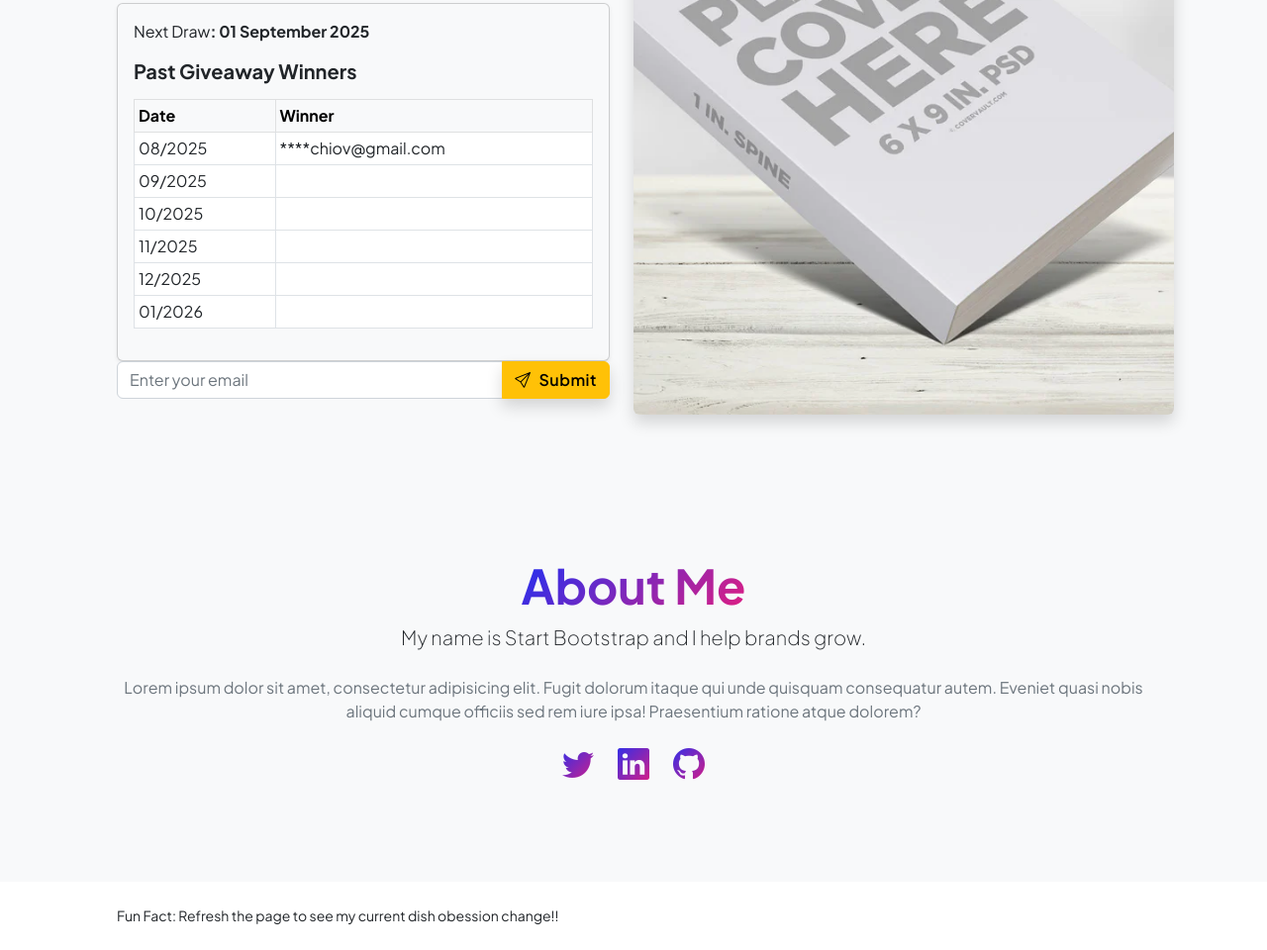
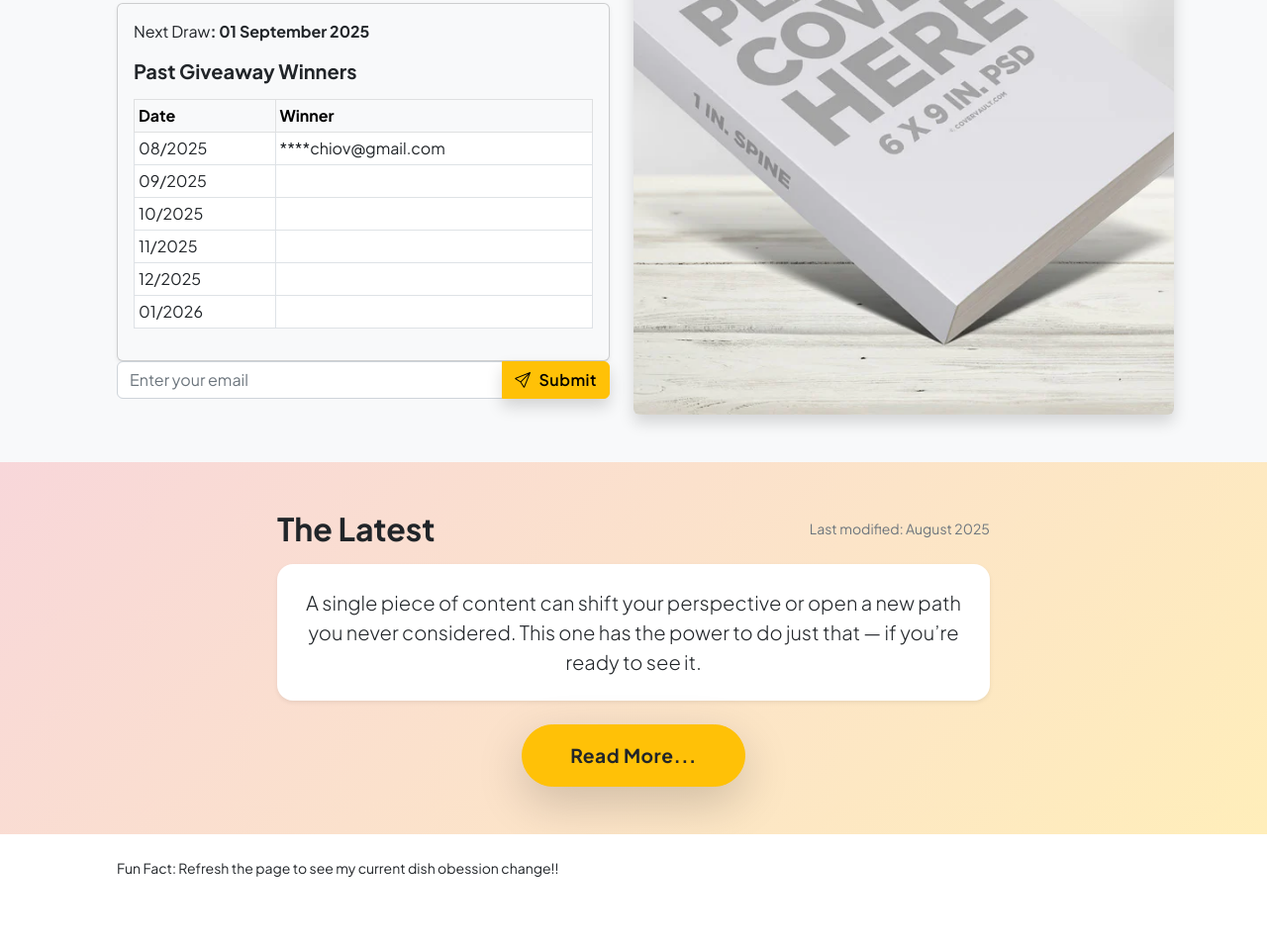
Before and after one commit to vincenzochiovaro/vincenzo-hub, a plain HTML site: page index.html in a window 1280 px wide. Shown: the part 1995-2955 px from the top of the page at 99% size. After the commit the page ends 2907 px from the top, so only its background shows below. Drawn offline with nearby package versions, Linux system fonts and the light colour scheme.

Commit message:
complete section

```diff
--- a/index.html
+++ b/index.html
@@ -398,39 +398,43 @@
         </div>
       </section>
 
-      <section class="bg-light py-5">
-        <div class="container px-5">
-          <div class="row gx-5 justify-content-center">
-            <div class="col-xxl-8">
-              <div class="text-center my-5">
-                <h2 class="display-5 fw-bolder">
-                  <span class="text-gradient d-inline">About Me</span>
-                </h2>
-                <p class="lead fw-light mb-4">
-                  My name is Start Bootstrap and I help brands grow.
+      <!-- THE LATESTS SECTION -->
+      <section
+        class="py-5"
+        style="background: linear-gradient(135deg, #f8d7da, #ffeeba)"
+      >
+        <div class="container px-4">
+          <div class="row justify-content-center">
+            <div class="col-lg-8">
+              <div
+                class="d-flex justify-content-between align-items-center mb-3"
+              >
+                <h2 class="fw-bold text-dark mb-0">The Latest</h2>
+                <small class="text-muted">Last modified: August 2025</small>
+              </div>
+
+              <div class="bg-white rounded-4 shadow-sm p-4 mb-4 text-center">
+                <p class="lead mb-0 text-dark">
+                  A single piece of content can shift your perspective or open a
+                  new path you never considered. This one has the power to do
+                  just that — if you’re ready to see it.
                 </p>
-                <p class="text-muted">
-                  Lorem ipsum dolor sit amet, consectetur adipisicing elit.
-                  Fugit dolorum itaque qui unde quisquam consequatur autem.
-                  Eveniet quasi nobis aliquid cumque officiis sed rem iure ipsa!
-                  Praesentium ratione atque dolorem?
-                </p>
-                <div class="d-flex justify-content-center fs-2 gap-4">
-                  <a class="text-gradient" href="#!"
-                    ><i class="bi bi-twitter"></i
-                  ></a>
-                  <a class="text-gradient" href="#!"
-                    ><i class="bi bi-linkedin"></i
-                  ></a>
-                  <a class="text-gradient" href="#!"
-                    ><i class="bi bi-github"></i
-                  ></a>
-                </div>
+              </div>
+
+              <div class="text-center">
+                <a
+                  href="blog.html#mybookranking"
+                  class="btn btn-warning text-dark fw-bold rounded-pill px-5 py-3 shadow-lg"
+                  style="font-size: 1.2rem; letter-spacing: 0.5px"
+                >
+                  Read More...
+                </a>
               </div>
             </div>
           </div>
         </div>
       </section>
+      <!-- END THE LATESTS SECTION -->
     </main>
     <!-- Footer-->
     <footer class="bg-white py-4 mt-auto">
```
